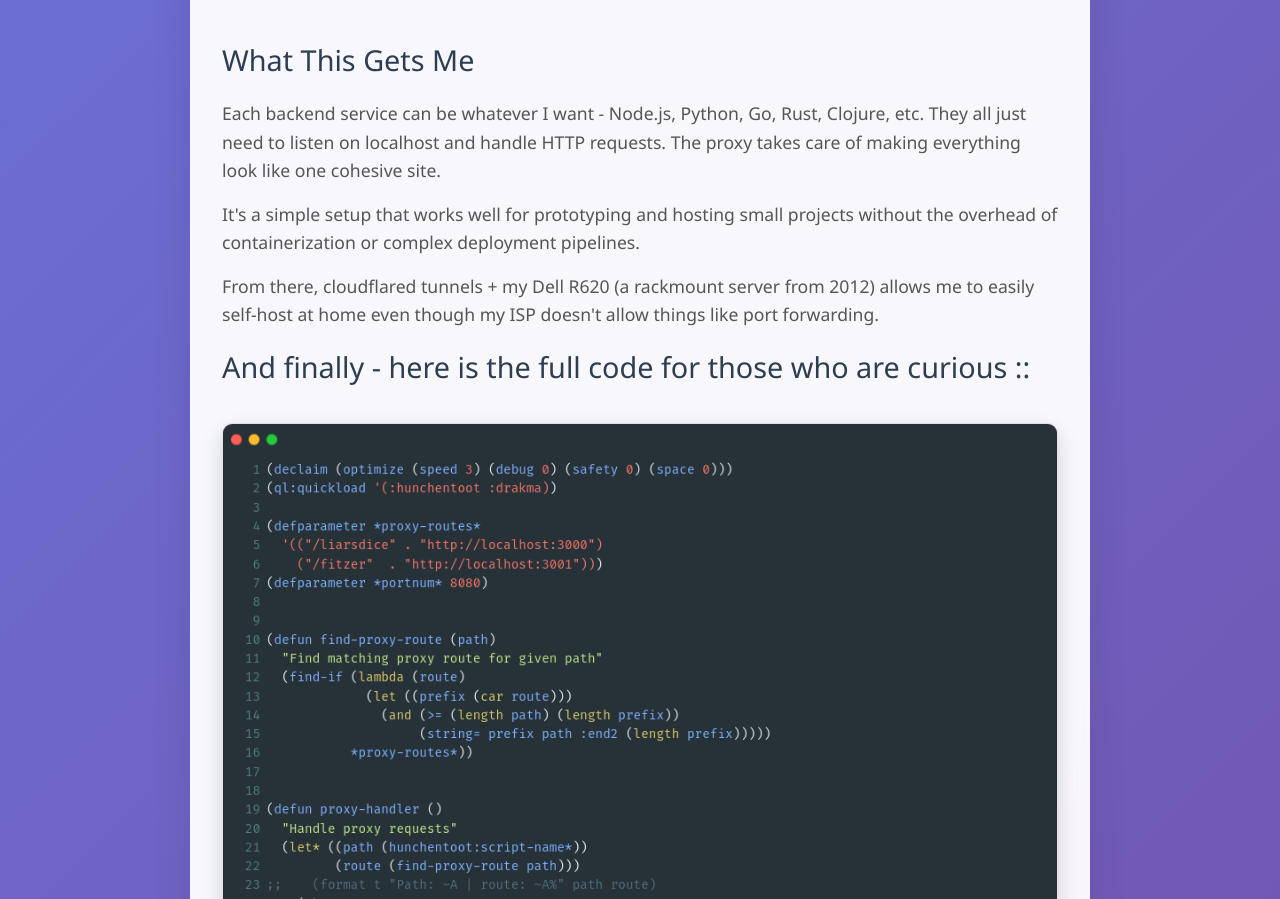
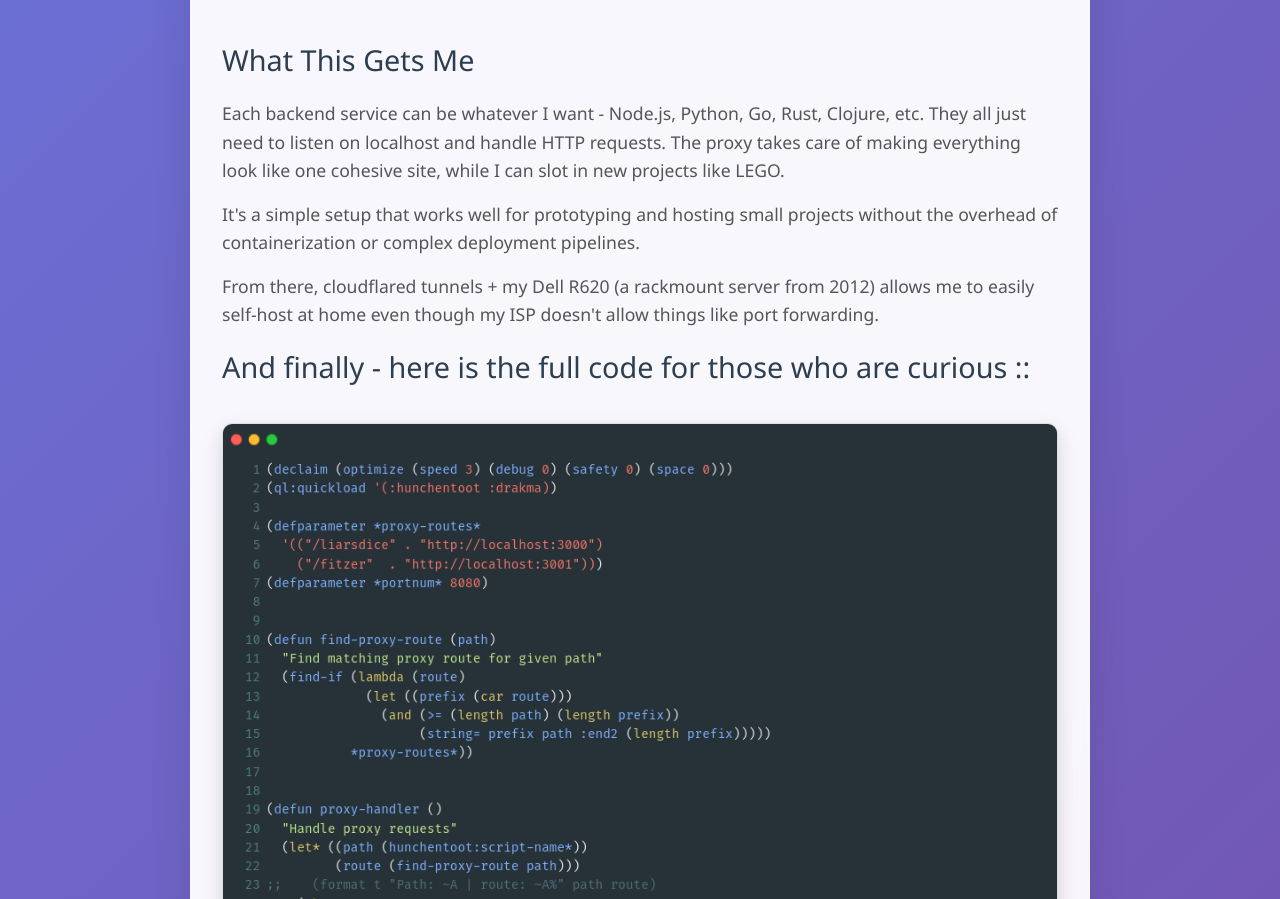
Before and after one commit to ozymandiaslone/ozlabs, a plain HTML site: page public/index.html in a window 1280 px wide. Shown: the part 1657-2556 px from the top of the page. Drawn offline with Linux system fonts and the light colour scheme.

Commit message:
minor changes

```diff
--- a/public/index.html
+++ b/public/index.html
@@ -276,7 +276,7 @@
 
             <div class="section">
                 <h2>What This Gets Me</h2>
-                <p>Each backend service can be whatever I want - Node.js, Python, Go, Rust, Clojure, etc. They all just need to listen on localhost and handle HTTP requests. The proxy takes care of making everything look like one cohesive site.</p>
+                <p>Each backend service can be whatever I want - Node.js, Python, Go, Rust, Clojure, etc. They all just need to listen on localhost and handle HTTP requests. The proxy takes care of making everything look like one cohesive site, while I can slot in new projects like LEGO.</p>
 
                 <p>It's a simple setup that works well for prototyping and hosting small projects without the overhead of containerization or complex deployment pipelines.</p>
                 <p>From there, cloudflared tunnels + my Dell R620 (a rackmount server from 2012) allows me to easily self-host at home even though my ISP doesn't allow things like port forwarding.</p>
```
